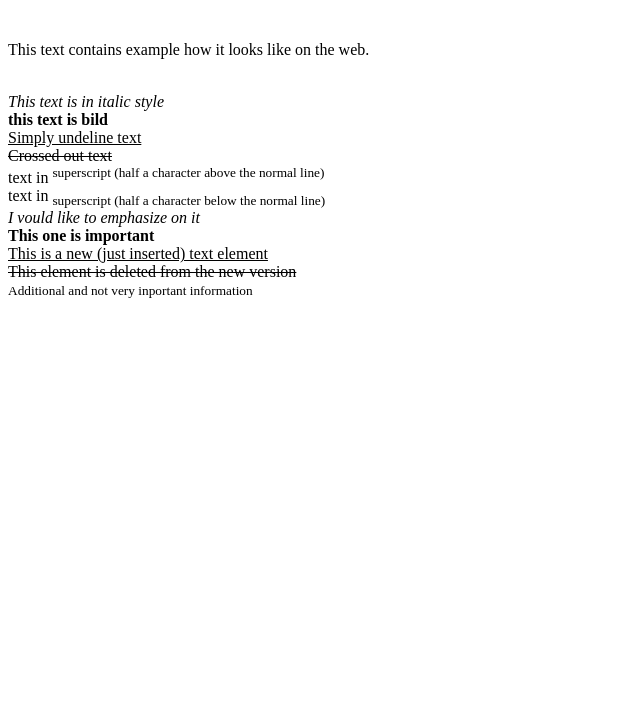
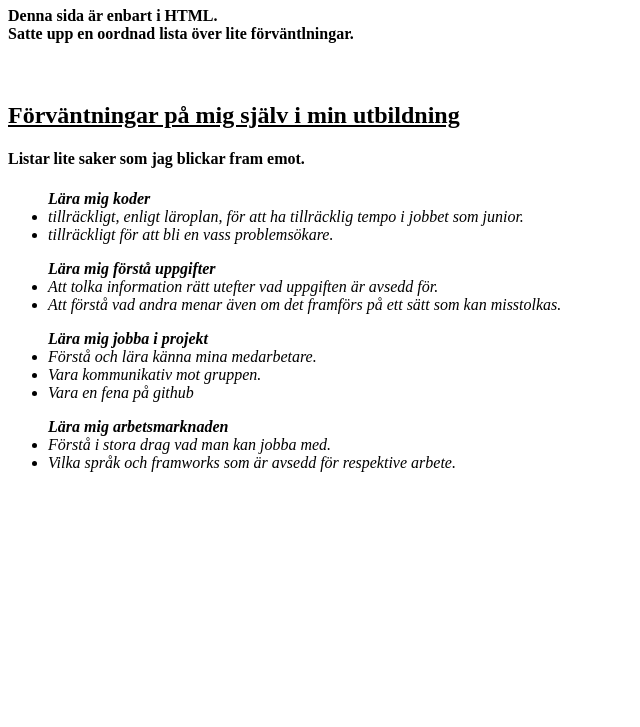
Before and after one commit to Curlybraces84/test-git, a plain HTML site: page index.html in a window 1280 px wide. Shown: the part 73-800 px from the top of the page, without its empty margins (0-640 px from the left). Drawn offline with Linux system fonts and the light colour scheme.

Commit message:
init commit

```diff
--- a/index.html
+++ b/index.html
@@ -6,38 +6,37 @@
     <meta charset="UTF-8">
     <meta http-equiv="X-UA-Compatible" content="IE=edge">
     <meta name="viewport" content="width=device-width, initial-scale=1.0">
-    <title>Tags</title>
+    <title>My first page</title>
 </head>
 
 <body>
-    <!-- Visual formating -->
-    <h1>HTML tags for visualisation</h1>
+    <h1>Om hemsidan</h1>
+    <h4>Denna sida är enbart i HTML. <br> Satte upp en oordnad lista över lite förväntlningar.</h4>
     <br>
-    <p>This text contains example how it looks like on the web.</p>
-    <br>
-    <i>This text is in italic style</i>
-    <br>
-    <b>this text is bild</b>
-    <br>
-    <u>Simply undeline text</u>
-    <br>
-    <s>Crossed out text</s>
-    <br>
-    <span>text in <sup>superscript (half a character above the normal line)</sup></span>
-    <br>
-    <span>text in <sub>superscript (half a character below the normal line)</sub></span>
-    <br>
+    <h2><u>Förväntningar på mig själv i min utbildning</u></h2>
+    <h4>Listar lite saker som jag blickar fram emot.</h4>
 
-    <!-- Logical formating -->
-    <em>I vould like to emphasize on it</em>
-    <br>
-    <strong>This one is important</strong>
-    <br>
-    <ins>This is a new (just inserted) text element</ins>
-    <br>
-    <del>This element is deleted from the new version</del>
-    <br>
-    <small>Additional and not very inportant information</small>
+    <i>
+    <ul><b>Lära mig koder</b>
+        <li>tillräckligt, enligt läroplan, för att ha tillräcklig tempo i jobbet som junior.</li>
+        <li>tillräckligt för att bli en vass problemsökare.</li>
+    </ul>
+
+    <ul><b>Lära mig förstå uppgifter</b>
+        <li>Att tolka information rätt utefter vad uppgiften är avsedd för.</li>
+        <li>Att förstå vad andra menar även om det framförs på ett sätt som kan misstolkas.</li>
+    </ul>
+
+    <ul><b>Lära mig jobba i projekt</b>
+        <li>Förstå och lära känna mina medarbetare.</li>
+        <li>Vara kommunikativ mot gruppen.</li>
+        <li>Vara en fena på github</li>
+    </ul>
+    <ul><b>Lära mig arbetsmarknaden</b>
+        <li>Förstå i stora drag vad man kan jobba med.</li>
+        <li>Vilka språk och framworks som är avsedd för respektive arbete.</li>
+    </ul>
+</i>
 </body>
 
 </html>
```
